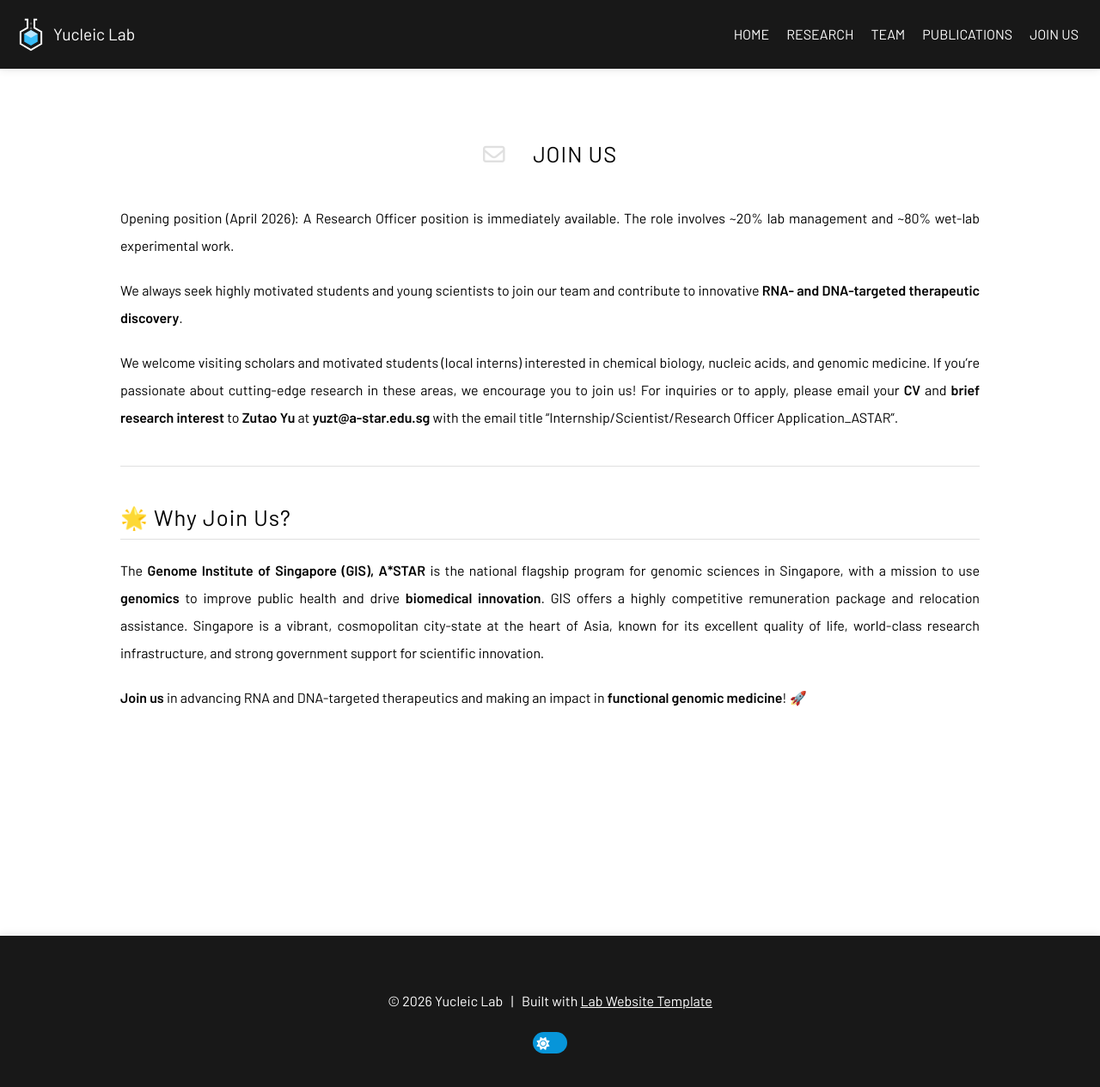
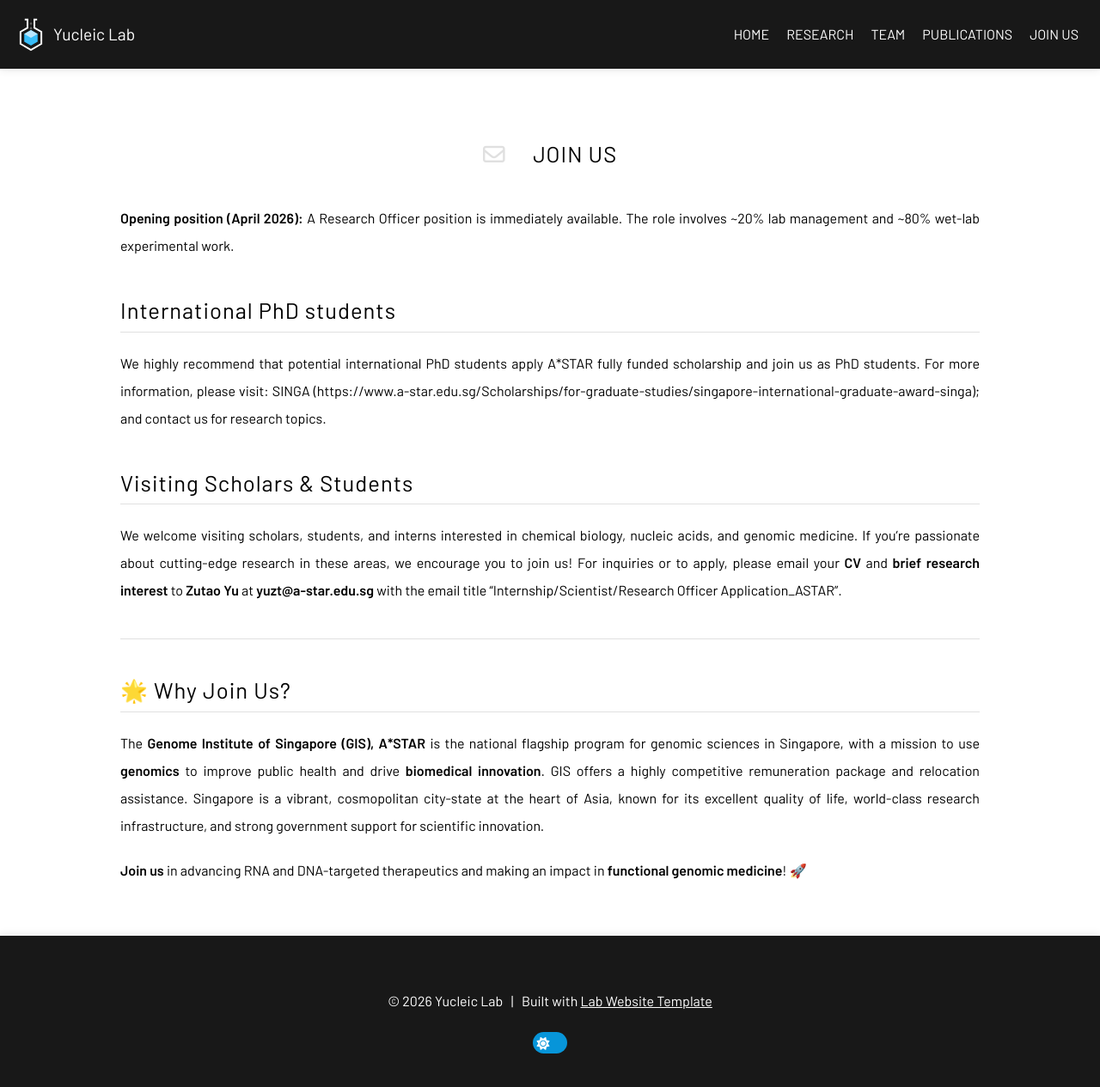
Before and after one commit to yuzutao1990/yucleiclab.github.io, a Jekyll site: the page built from contact/index.md, in a window 1280 px wide and 1266 px high. Shown: the whole window at 86% size. Built offline with Jekyll 4.4.1, drawn with Linux system fonts in a browser that asks for light colours; a style sheet for code colours, icons or effects is not loaded.

Commit message:
Update index.md

```diff
--- a/contact/index.md
+++ b/contact/index.md
@@ -7,11 +7,13 @@ nav:
 
 # {% include icon.html icon="fa-regular fa-envelope" %} Join Us
 
-Opening position (April 2026): A Research Officer position is immediately available. The role involves ~20% lab management and ~80% wet-lab experimental work.
+**Opening position (April 2026):** A Research Officer position is immediately available. The role involves ~20% lab management and ~80% wet-lab experimental work.
 
-We always seek highly motivated students and young scientists to join our team and contribute to innovative **RNA- and DNA-targeted therapeutic discovery**.
+## International PhD students
+We highly recommend that potential international PhD students apply A*STAR fully funded scholarship and join us as PhD students. For more information, please visit: SINGA (https://www.a-star.edu.sg/Scholarships/for-graduate-studies/singapore-international-graduate-award-singa); and contact us for research topics.
 
-We welcome visiting scholars and motivated students (local interns) interested in chemical biology, nucleic acids, and genomic medicine. If you’re passionate about cutting-edge research in these areas, we encourage you to join us! For inquiries or to apply, please email your **CV** and **brief research interest** to **Zutao Yu** at **yuzt@a-star.edu.sg** with the email title “Internship/Scientist/Research Officer Application_ASTAR”.
+## Visiting Scholars & Students
+We welcome visiting scholars, students, and interns interested in chemical biology, nucleic acids, and genomic medicine. If you’re passionate about cutting-edge research in these areas, we encourage you to join us! For inquiries or to apply, please email your **CV** and **brief research interest** to **Zutao Yu** at **yuzt@a-star.edu.sg** with the email title “Internship/Scientist/Research Officer Application_ASTAR”.
 
 ---
 
```
